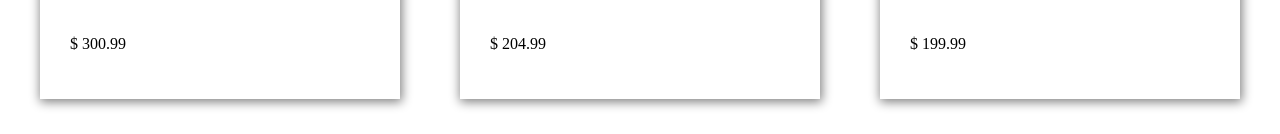
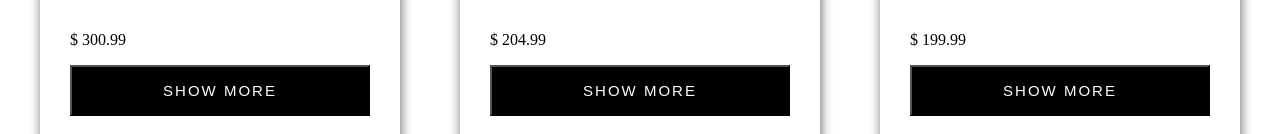
Before and after one commit to KaSofi/React-shop-router-filter, a React (Create React App) app: page /shop in a window 1280 px wide. Shown: the part 818-952 px from the top of the page. Built offline with nearby package versions, Linux system fonts and the light colour scheme.

Commit message:
Update Shop.js

```diff
--- a/src/Shop.js
+++ b/src/Shop.js
@@ -18,14 +18,14 @@ function Shop() {
             const { id, image, price, searchTerm, name, title } = el;
             return(
                 <div key={id} className="CardsBlock">
-                <Link to={`/aboutProduct/${ title }`}>
                     <img src={image} alt="clothes" />
-                </Link>
-
                     <p>{id}</p>
                     <h1>{name}</h1>
                     <h2>{searchTerm}</h2>
                     <p>$ {price}</p>
+                    <Link to={`/aboutProduct/${title}`}>
+                        <button>SHOW MORE</button>
+                    </Link>
                 </div>
             )
         }))}
```
